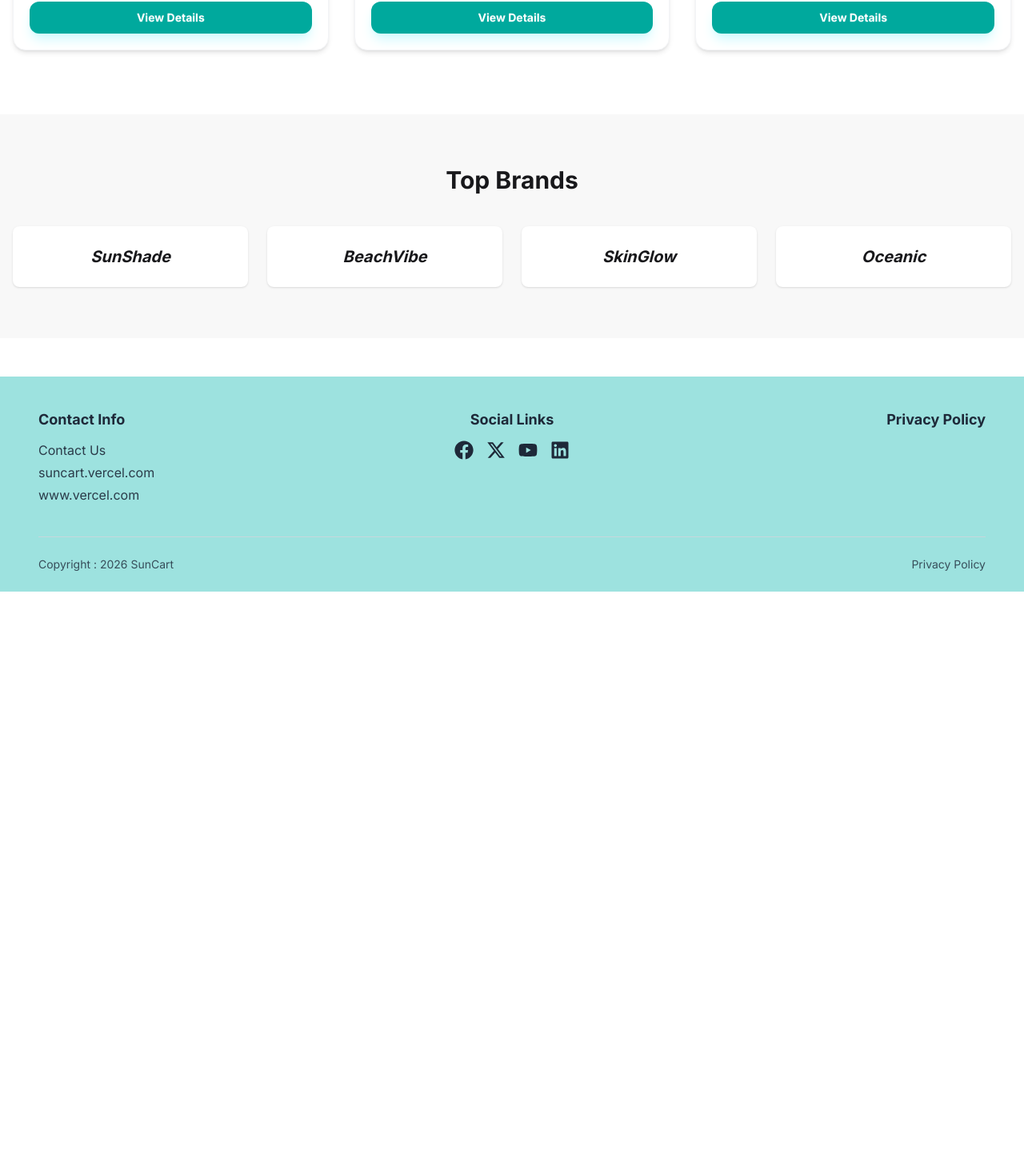
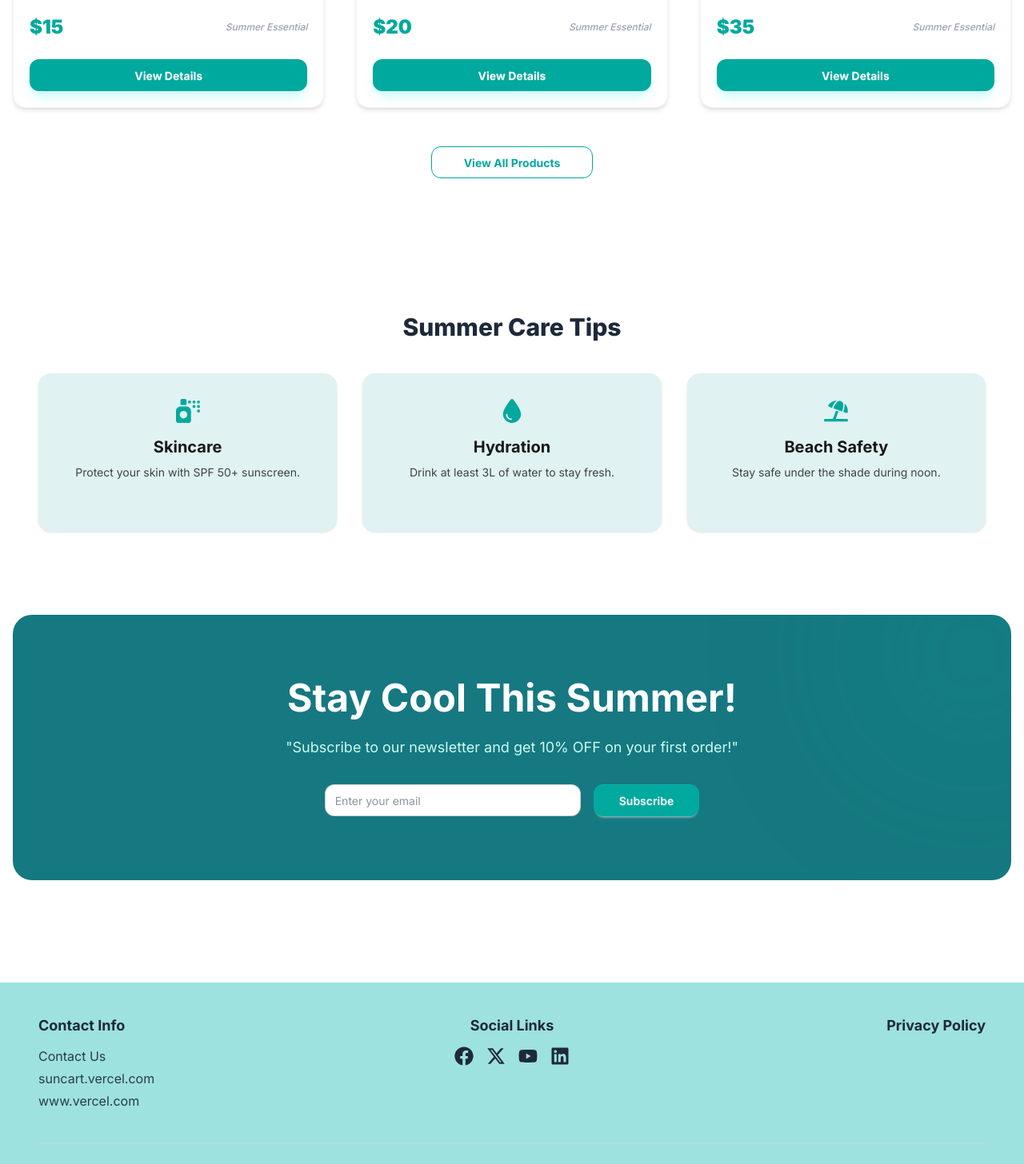
Before and after one commit to shahriarahmed02/Sun-cart, a Next.js app: page / in a window 1280 px wide. Shown: the part 1337-2793 px from the top of the page at 80% size. Before the commit the page ends 2077 px from the top, so only its background shows below. Built offline with nearby package versions, Linux system fonts and the light colour scheme.

Commit message:
Extra section, login and resgiter page has updated

```diff
--- a/src/app/(auth)/login/page.js
+++ b/src/app/(auth)/login/page.js
@@ -1,44 +1,83 @@
 "use client";
 import Link from "next/link";
 import { toast } from "react-hot-toast";
+import { FcGoogle } from "react-icons/fc";
 
 const LoginPage = () => {
   const handleLogin = (e) => {
     e.preventDefault();
-    // এখানে BetterAuth এর লগইন লজিক আসবে
-    toast.success("Login functionality coming soon!");
+    // BetterAuth লগইন লজিক এখানে যুক্ত হবে
+    toast.success("Login functionality coming soon!", {
+      style: {
+        borderRadius: '10px',
+        background: '#333',
+        color: '#fff',
+      },
+    });
   };
 
   return (
-    <div className="min-h-screen flex items-center justify-center bg-base-200 px-4">
-      <div className="card w-full max-w-md bg-base-100 shadow-xl animate__animated animate__zoomIn">
-        <div className="card-body">
-          <h2 className="text-3xl font-bold text-center mb-6 text-primary">Welcome Back!</h2>
+    <div className="min-h-screen flex items-center justify-center bg-gradient-to-tr from-[#E0F2F1] to-white px-4 py-10">
+      <div className="card w-full max-w-md bg-white shadow-2xl rounded-3xl overflow-hidden border border-gray-100 animate__animated animate__zoomIn">
 
-          <form onSubmit={handleLogin} className="space-y-4">
+        {/* Top Accent Bar with your brand color */}
+        <div className="h-2 w-full bg-[#00A99D]"></div>
+
+        <div className="card-body p-8 md:p-10">
+          <div className="text-center mb-8">
+            <h2 className="text-4xl font-extrabold text-[#00A99D] mb-2">Welcome Back!</h2>
+            <p className="text-gray-500 text-sm font-medium">Please enter your details to sign in.</p>
+          </div>
+
+          <form onSubmit={handleLogin} className="space-y-5">
             <div className="form-control">
-              <label className="label"><span className="label-text">Email</span></label>
-              <input type="email" placeholder="email@example.com" className="input input-bordered focus:input-primary" required />
+              <label className="label">
+                <span className="label-text font-semibold text-gray-700">Email Address</span>
+              </label>
+              <input
+                type="email"
+                placeholder="email@example.com"
+                className="input input-bordered focus:border-[#00A99D] focus:ring-1 focus:ring-[#00A99D] transition-all bg-gray-50"
+                required
+              />
             </div>
 
             <div className="form-control">
-              <label className="label"><span className="label-text">Password</span></label>
-              <input type="password" placeholder="******" className="input input-bordered focus:input-primary" required />
+              <div className="flex justify-between items-center">
+                <label className="label">
+                  <span className="label-text font-semibold text-gray-700">Password</span>
+                </label>
+                <Link href="#" className="text-xs text-[#00A99D] hover:underline font-medium">Forgot Password?</Link>
+              </div>
+              <input
+                type="password"
+                placeholder="••••••••"
+                className="input input-bordered focus:border-[#00A99D] focus:ring-1 focus:ring-[#00A99D] transition-all bg-gray-50"
+                required
+              />
             </div>
 
-            <button type="submit" className="btn btn-primary w-full mt-4">Login</button>
+            <button
+              type="submit"
+              className="btn border-none w-full mt-6 bg-[#00A99D] hover:bg-[#008c82] text-white font-bold text-lg rounded-xl shadow-lg shadow-teal-100 transition-all transform active:scale-95"
+            >
+              Login
+            </button>
           </form>
 
-          <div className="divider text-sm opacity-50">OR</div>
+          <div className="divider text-xs text-gray-400 font-bold my-6 uppercase tracking-widest">Or Login With</div>
 
           {/* Social Login Button */}
-          <button className="btn btn-outline btn-secondary w-full flex items-center gap-2">
-            <img src="https://www.gstatic.com/images/branding/product/1x/gsa_512dp.png" className="w-5 h-5" alt="Google" />
+          <button className="btn btn-outline border-gray-200 w-full flex items-center justify-center gap-3 rounded-xl hover:bg-gray-50 hover:text-gray-700 transition-all font-semibold">
+            <FcGoogle className="text-2xl" />
             Continue with Google
           </button>
 
-          <p className="text-center mt-6 text-sm">
-            New here? <Link href="/register" className="link link-primary font-bold">Create an account</Link>
+          <p className="text-center mt-8 text-gray-600 font-medium">
+            New to SunCart?{" "}
+            <Link href="/register" className="text-[#00A99D] hover:underline font-bold">
+              Create an account
+            </Link>
           </p>
         </div>
       </div>
--- a/src/app/page.js
+++ b/src/app/page.js
@@ -1,49 +1,75 @@
 import Hero from "@/components/Hero";
 import ProductCard from "@/components/ProductCard";
+import ExtraSections from "@/components/ExtraSections"; // নতুন কম্পোনেন্টটি ইমপোর্ট করুন
 import fs from "fs";
 import path from "path";
 
 export default function Home() {
-
+  // JSON ডেটা রিড করা
   const filePath = path.join(process.cwd(), "public", "data", "products.json");
   const jsonData = fs.readFileSync(filePath, "utf-8");
   const allProducts = JSON.parse(jsonData);
 
-
+  // প্রথম ৩টি প্রোডাক্টকে পপুলার হিসেবে নেওয়া
   const popularProducts = allProducts.slice(0, 3);
 
   return (
-    <div className="animate__animated animate__fadeIn">
+    <div className="animate__animated animate__fadeIn space-y-10">
 
+      {/* 1. Hero Section */}
       <Hero />
 
-
-      <section className="container mx-auto px-4 py-20 border-gray-500">
+      {/* 2. Popular Products Section */}
+      <section className="container mx-auto px-4 py-16">
         <div className="text-center mb-12">
-          <h2 className="text-4xl font-bold mb-2">Popular Products</h2>
-          <div className="h-1 w-20 bg-primary mx-auto rounded-full "></div>
+          <h2 className="text-4xl md:text-5xl font-extrabold mb-3 text-gray-900">Popular Products 🔥</h2>
+          <p className="text-gray-500 font-medium">Our most loved summer essentials picked just for you.</p>
+          <div className="h-1.5 w-24 bg-[#00A99D] mx-auto rounded-full mt-4"></div>
         </div>
 
-        <div className="grid grid-cols-1 md:grid-cols-2 lg:grid-cols-3 gap-8  ">
+        {/* Product Grid */}
+        <div className="grid grid-cols-1 md:grid-cols-2 lg:grid-cols-3 gap-10">
           {popularProducts.map((product) => (
             <ProductCard key={product.id} product={product} />
           ))}
         </div>
+
+        {/* View All Button */}
+        <div className="text-center mt-12">
+          <button className="btn btn-outline border-[#00A99D] text-[#00A99D] hover:bg-[#00A99D] hover:border-none px-10 rounded-xl font-bold">
+            View All Products
+          </button>
+        </div>
       </section>
 
-      {/* ➕ Extra Section: Top Brands (Static) */}
-      <section className="bg-base-200 py-16 px-4">
-        <div className="container mx-auto">
-          <h2 className="text-3xl font-bold text-center mb-10">Top Brands</h2>
-          <div className="grid grid-cols-2 md:grid-cols-4 gap-6">
-            {["SunShade", "BeachVibe", "SkinGlow", "Oceanic"].map((brand) => (
-              <div key={brand} className="card bg-base-100 p-6 flex justify-center items-center shadow-sm hover:text-primary transition-colors cursor-default">
-                <span className="text-xl font-bold italic">{brand}</span>
-              </div>
-            ))}
+      {/* 3. Extra Sections: Summer Care Tips & Top Brands */}
+      {/* এই কম্পোনেন্টটি আপনার ডিজাইন অনুযায়ী সব ইনফরমেটিভ পার্ট হ্যান্ডেল করবে */}
+      <ExtraSections />
+
+      {/* 4. Simple Newsletter / CTA Section (Optional but adds 'Vercel' look) */}
+      <section className="container mx-auto px-4 pb-20">
+        <div className="bg-[#167881] rounded-3xl p-10 md:p-20 text-center text-white relative overflow-hidden">
+          <div className="relative z-10">
+            <h2 className="text-3xl md:text-5xl font-bold mb-6">Stay Cool This Summer!</h2>
+            <p className="text-teal-100 mb-8 max-w-xl mx-auto text-lg">
+             "Subscribe to our newsletter and get 10% OFF on your first order!"
+            </p>
+            <div className="flex flex-col md:flex-row justify-center gap-4">
+              <input
+                type="email"
+                placeholder="Enter your email"
+                className="input input-bordered w-full max-w-xs text-gray-800 rounded-xl"
+              />
+              <button className="btn bg-[#00A99D] border-none text-white px-8 rounded-xl hover:bg-[#008c82]">
+                Subscribe
+              </button>
+            </div>
           </div>
+          {/* Decorative background shape */}
+          <div className="absolute top-0 right-0 w-64 h-64 bg-[#00A99D] rounded-full blur-[120px] opacity-20 -mr-20 -mt-20"></div>
         </div>
       </section>
+
     </div>
   );
 }
--- /dev/null
+++ b/src/components/ExtraSections.jsx
@@ -0,0 +1,59 @@
+import Link from 'next/link';
+import { FaSprayCan, FaDroplet, FaUmbrellaBeach } from 'react-icons/fa6';
+
+const ExtraSections = () => {
+ const summerTips = [
+    {
+      id: "skincare",
+      title: "Skincare",
+      desc: "Protect your skin with SPF 50+ sunscreen.",
+      // এখানে FaCream এর বদলে FaSprayCan ব্যবহার করুন
+      icon: <FaSprayCan className="text-3xl" />,
+    },
+    {
+      id: "hydration",
+      title: "Hydration",
+      desc: "Drink at least 3L of water to stay fresh.",
+      icon: <FaDroplet className="text-3xl" />,
+    },
+    {
+      id: "beach-safety",
+      title: "Beach Safety",
+      desc: "Stay safe under the shade during noon.",
+      icon: <FaUmbrellaBeach className="text-3xl" />,
+    },
+  ];
+
+
+  return (
+    <div className="space-y-16 py-16 px-4 md:px-12 bg-white">
+
+      {/* --- Summer Care Tips Section --- */}
+      <section>
+        <h2 className="text-3xl font-extrabold text-center mb-10 text-gray-800">Summer Care Tips </h2>
+        <div className="grid grid-cols-1 md:grid-cols-3 gap-8">
+          {summerTips.map((tip) => (
+            <Link
+              key={tip.id}
+              href={`/tips/${tip.id}`}
+              className="group flex flex-col items-center text-center p-8 rounded-2xl bg-[#E0F2F1] hover:bg-[#00A99D] hover:text-white transition-all duration-500 shadow-sm hover:shadow-xl"
+            >
+              <div className="mb-4 text-[#00A99D] group-hover:text-white transition-colors duration-500">
+                {tip.icon}
+              </div>
+              <h3 className="text-xl font-bold mb-2">{tip.title}</h3>
+              <p className="text-sm opacity-80">{tip.desc}</p>
+              <span className="mt-4 text-xs font-bold uppercase tracking-widest opacity-0 group-hover:opacity-100 transition-opacity">
+                Read More →
+              </span>
+            </Link>
+          ))}
+        </div>
+      </section>
+
+
+    </div>
+  );
+};
+
+export default ExtraSections;
```
